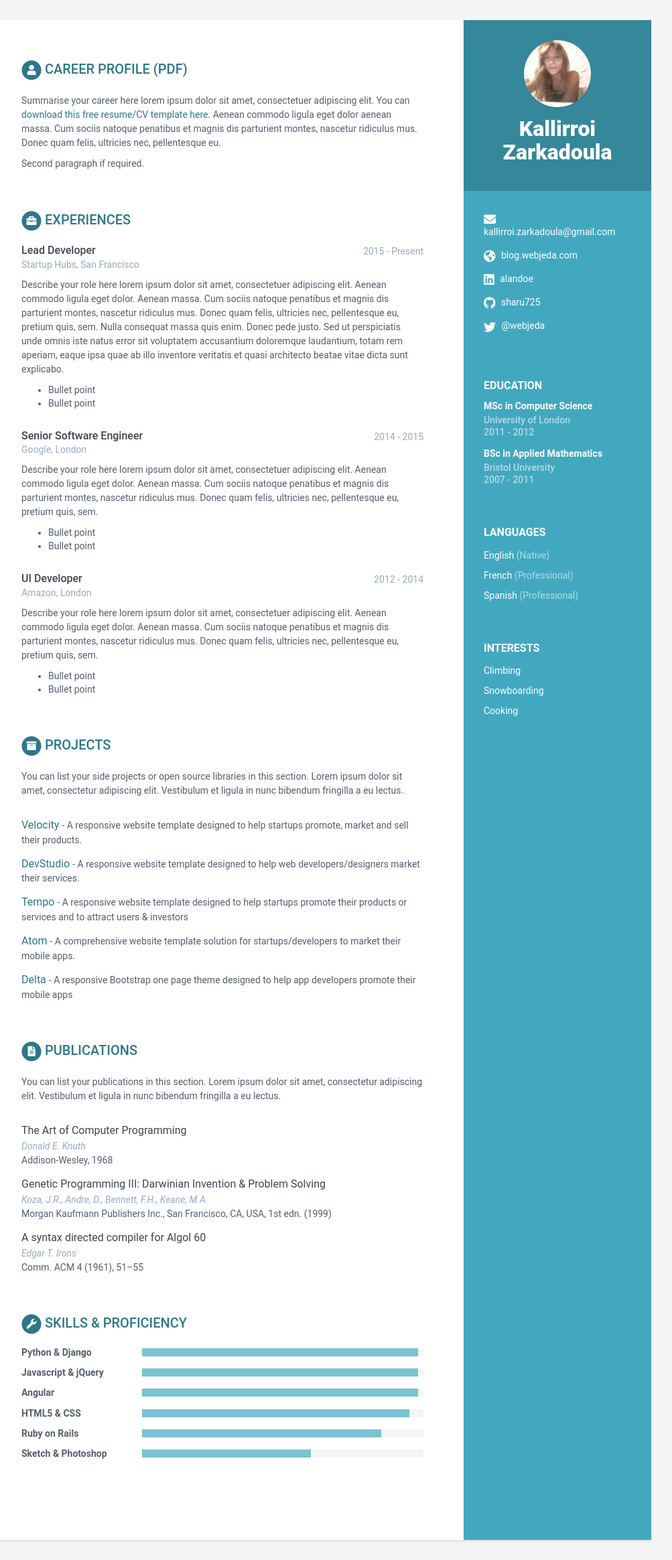
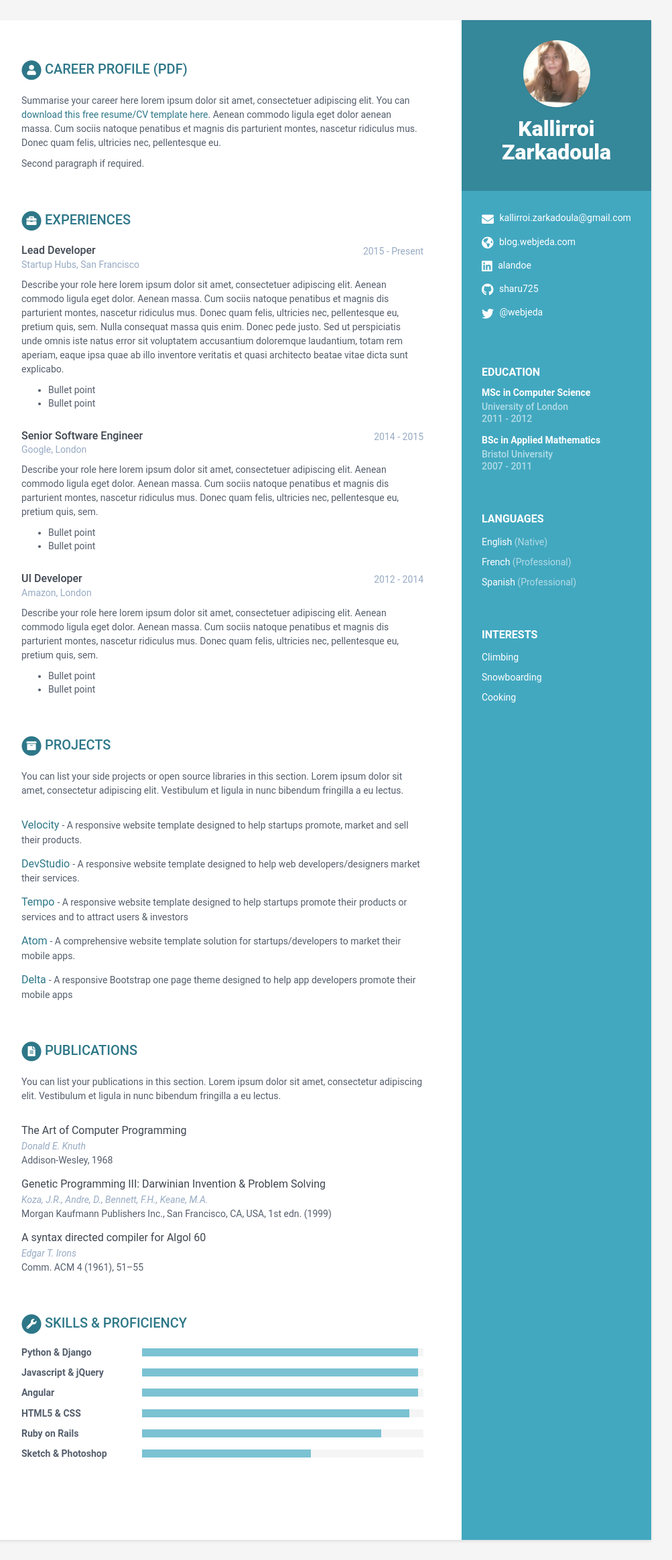
Before and after one commit to irozarkadoula/my_cv, a Jekyll site: the page built from index.html, in a window 1280 px wide. Shown: the whole page at 67% size, without its empty margins (168-1171 px from the left). Built offline with Jekyll 4.4.1, drawn with Linux system fonts in a browser that asks for light colours.

Commit message:
Update _base.scss

```diff
--- a/_sass/_base.scss
+++ b/_sass/_base.scss
@@ -40,7 +40,7 @@ p {
     background: $theme-color;
     position: absolute;
     right: 0;
-    width: 280px;
+    width: 283px;
     height: 100%;
     min-height: 800px;
     color: #fff;
```
